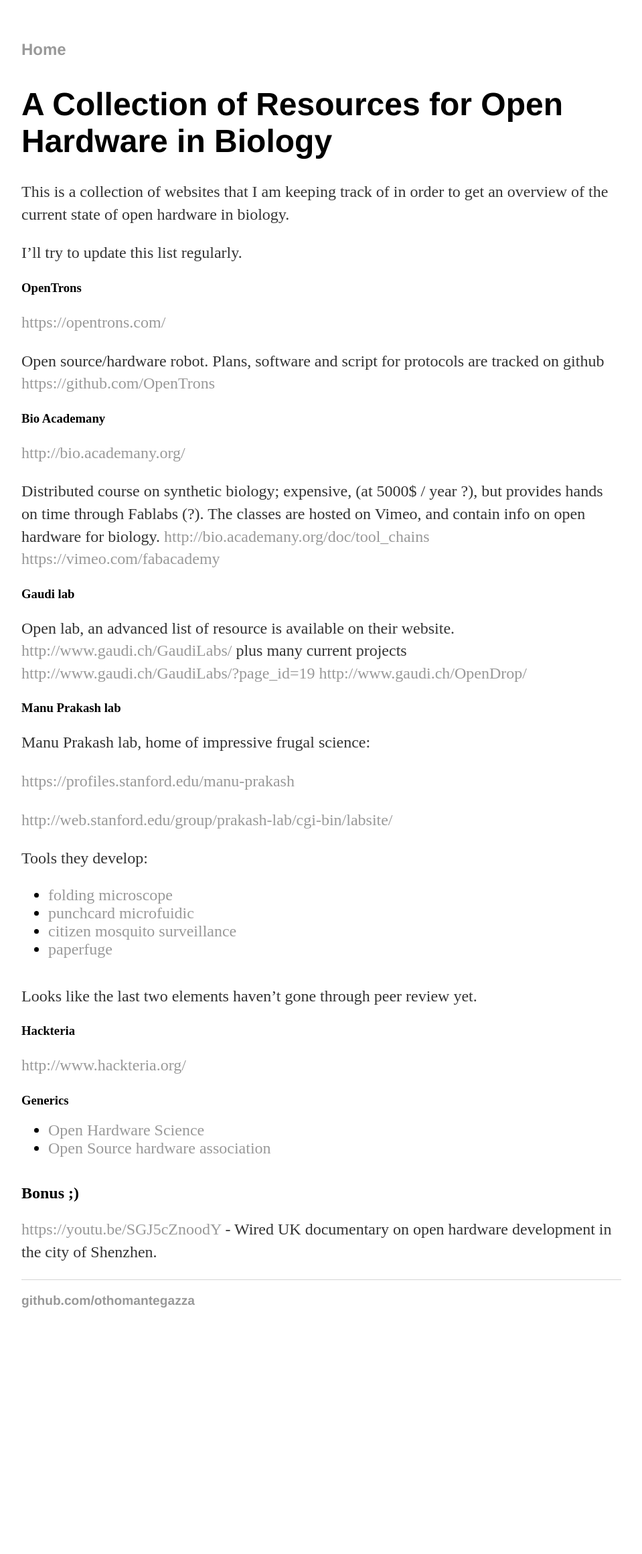
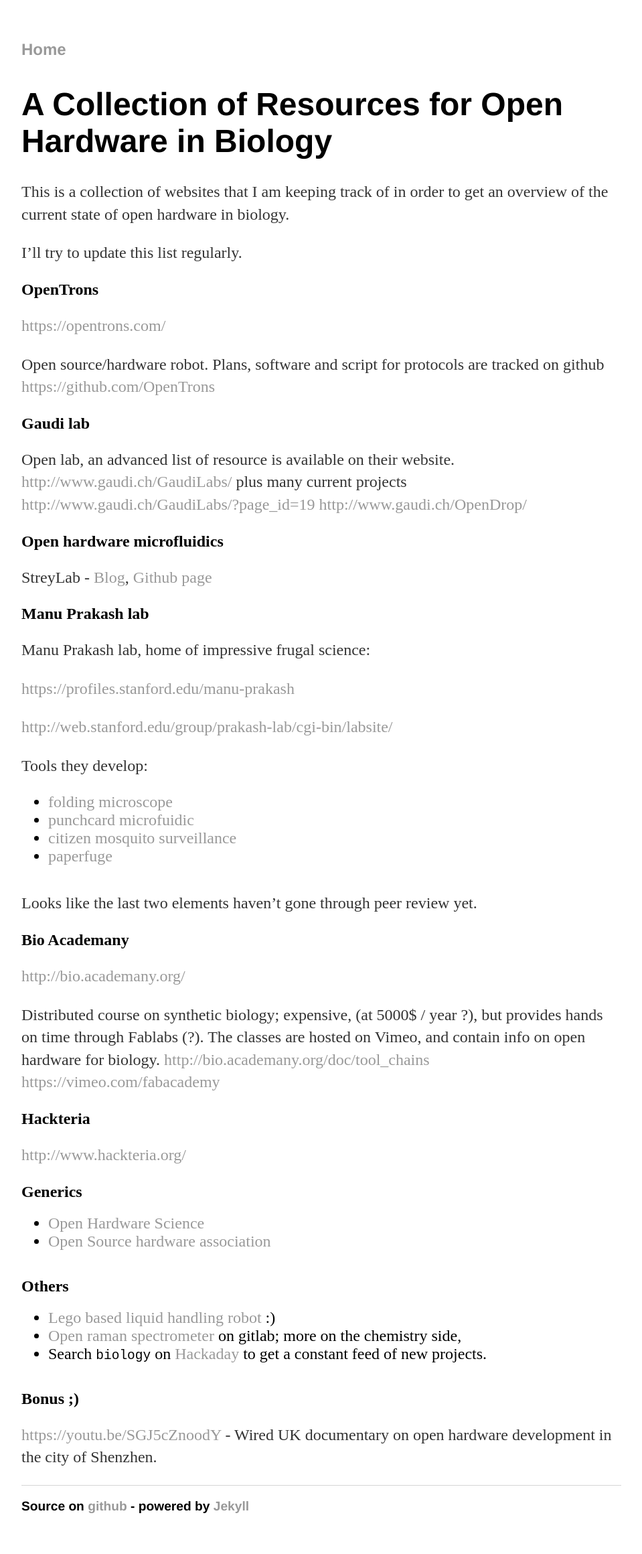
Before and after one commit to othomantegazza/otho-website, a Jekyll site: the page built from stuff/notes_on_ohardware.md, in a window 1280 px wide. Shown: the whole page at 67% size, without its empty margins (160-1119 px from the left). Built offline with Jekyll 4.4.1, drawn with Linux system fonts in a browser that asks for light colours; before the commit the page ends 2013 px from its top, so only the background shows below that.

Commit message:
update OH; minor fix

```diff
--- a/_layouts/default.html
+++ b/_layouts/default.html
@@ -19,7 +19,10 @@
 			</div><!-- /.container -->
 			<footer>
 	    		<ul>
-	        		<li><a href="https://github.com/othomantegazza">github.com/othomantegazza</a></li>
+	        		<li>
+								Source on <a href="https://github.com/othomantegazza">github</a>
+								- powered by <a href="https://jekyllrb.com/">Jekyll</a>
+							</li>
 				</ul>
 			</footer>
 		</body>
--- a/css/main.css
+++ b/css/main.css
@@ -8,6 +8,11 @@
     list-style: none;
     font-weight: bold;
 }
+
+nav a {
+  color: #999
+}
+
 nav ul li, footer ul li {
     display: inline;
     margin-right: 20px;
@@ -33,6 +38,10 @@
     font-size: .8em;
 }
 
+footer a {
+  color: #999
+}
+
 ul {
     margin: 20px auto 40px;
     font-size: 1.5em;
--- a/index.html
+++ b/index.html
@@ -1,10 +1,12 @@
 ---
 layout: default
-title: Otho; Notes on Stuff
+title: Otho - Notes on Stuff
 ---
 <div class="blurb">
 	<h1>Notes on Stuff</h1>
+
 	<ul class="posts">
 		<li><a href="open-hardware-bio.html">Notes on Open Hardware in Biology</a></li>
 	</ul>
+
 </div><!-- /.blurb -->
--- a/stuff/notes_on_ohardware.md
+++ b/stuff/notes_on_ohardware.md
@@ -9,30 +9,24 @@
 
 I'll try to update this list regularly.
 
-### OpenTrons
+## OpenTrons
 
 <https://opentrons.com/>
 
 Open source/hardware robot. Plans, software and
 script for protocols are tracked on github <https://github.com/OpenTrons>
 
-### Bio Academany
-
-<http://bio.academany.org/>
-
-Distributed course on synthetic biology;
-expensive, (at 5000$ / year ?), but provides hands on time through Fablabs (?).
-The classes are hosted on Vimeo, and contain info on open hardware for biology.
-<http://bio.academany.org/doc/tool_chains>
-<https://vimeo.com/fabacademy>
-
-### Gaudi lab
+## Gaudi lab
 
 Open lab, an advanced list of resource is available on their website.
 <http://www.gaudi.ch/GaudiLabs/> plus many current projects <http://www.gaudi.ch/GaudiLabs/?page_id=19>
 <http://www.gaudi.ch/OpenDrop/>
 
-### Manu Prakash lab
+## Open hardware microfluidics
+
+StreyLab - [Blog](http://streylab.com/blog/2015/4/8/open-hardware-microfluidics-controller-arduino-shield), [Github page](https://github.com/hstrey)
+
+## Manu Prakash lab
 
 Manu Prakash lab, home of impressive frugal science:
 
@@ -49,14 +43,34 @@
 
 Looks like the last two elements haven't gone through peer review yet.
 
-### Hackteria
+## Bio Academany
+
+<http://bio.academany.org/>
+
+Distributed course on synthetic biology;
+expensive, (at 5000$ / year ?), but provides hands on time through Fablabs (?).
+The classes are hosted on Vimeo, and contain info on open hardware for biology.
+<http://bio.academany.org/doc/tool_chains>
+<https://vimeo.com/fabacademy>
+
+
+## Hackteria
 <http://www.hackteria.org/>
 
-### Generics
+## Generics
 
 - [Open Hardware Science](http://openhardware.science/)
 - [Open Source hardware association](https://www.oshwa.org/)
 
+## Others
+
+- [Lego based liquid handling robot](https://youtu.be/f6yltxZg8Rw) :)
+- [Open raman spectrometer](https://gitlab.com/ramanPi) on gitlab; more on the
+chemistry side,
+- Search `biology` on [Hackaday](http://hackaday.com/) to get a constant feed of
+new projects.
+
+
 ## Bonus ;)
 <https://youtu.be/SGJ5cZnoodY> - Wired UK documentary on open
 hardware development in the city of Shenzhen.
```
Also changed, not shown: 1 other file.
